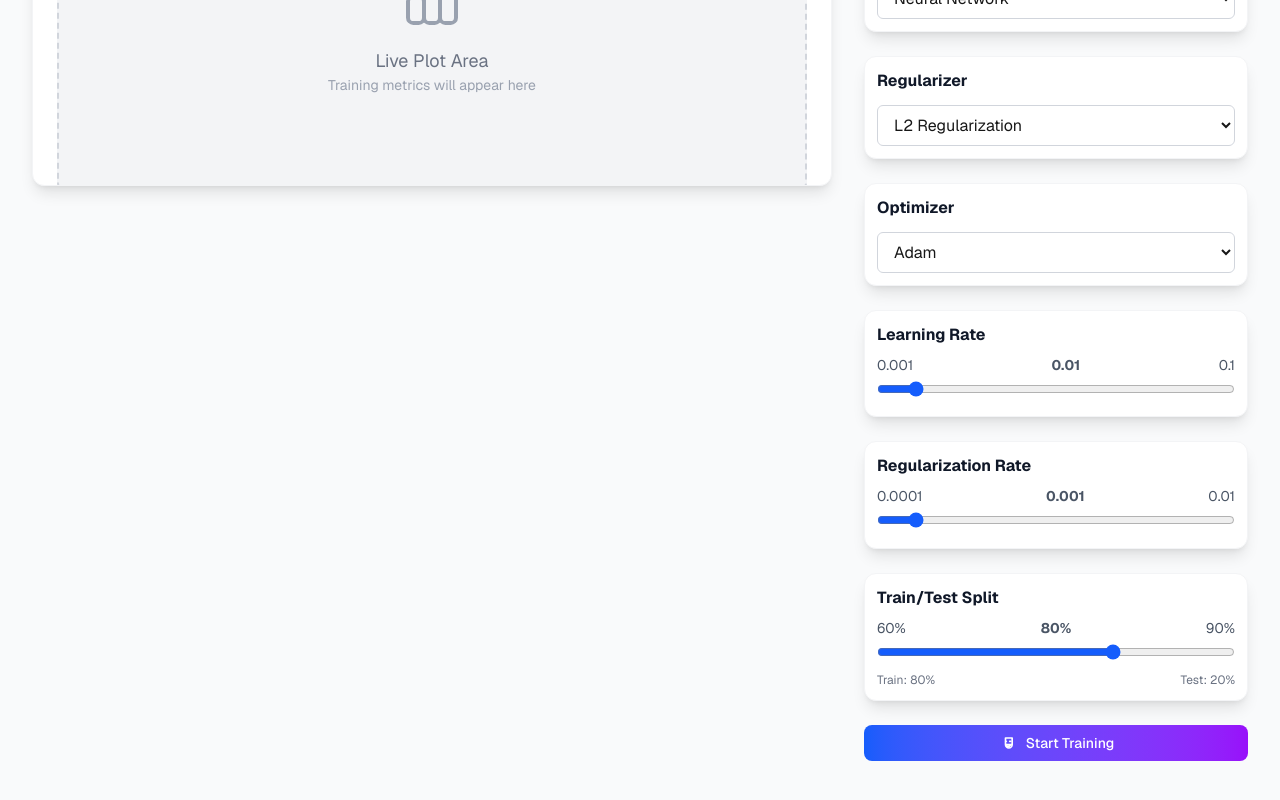
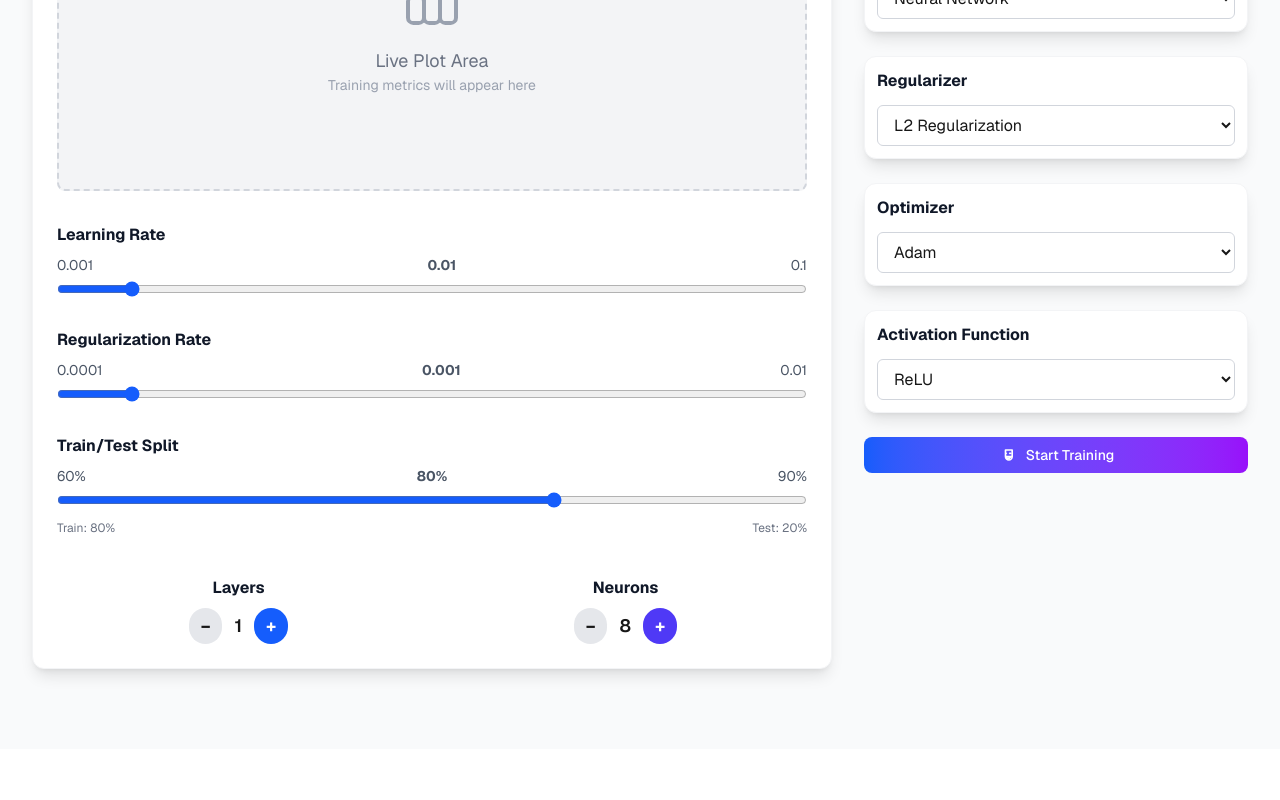
Before and after one commit to GraceG1225/NeuraSectProj, a Next.js app in the folder neurasect/: page / in a window 1280 px wide. Shown: the part 1619-2419 px from the top of the page. Built offline with nearby package versions, Linux system fonts and the light colour scheme; no server answers; the database is empty.

Commit message:
Added buttons for layers and neurons. Added dropdown menu for activiation function

```diff
--- a/neurasect/src/app/components/neuralSection.tsx
+++ b/neurasect/src/app/components/neuralSection.tsx
@@ -18,12 +18,19 @@ export default function NeuralSection({ datasets }: NeuralSectionProps) {
   const [selectedModel, setSelectedModel] = useState<string>("neural_network");
   const [selectedRegularizer, setSelectedRegularizer] = useState<string>("l2");
   const [selectedOptimizer, setSelectedOptimizer] = useState<string>("adam");
+  const [numLayers, setNumLayers] = useState<number>(1);
+  const [numNeurons, setNumNeurons] = useState<number>(8);
+  const [activationFunction, setActivationFunction] = useState<string>("relu");
 
   const formatNumber = (num: number) => {
     if (num < 0.001) return num.toFixed(4);
     if (num < 0.01) return num.toFixed(3);
     return num.toFixed(2);
   };
+
+  const increment = (setter: (value: number) => void, value: number) => setter(value + 1);
+  const decrement = (setter: (value: number) => void, value: number) =>
+    setter(Math.max(1, value - 1));
 
   return (
     <section className="py-20 bg-gray-50">
@@ -38,9 +45,9 @@ export default function NeuralSection({ datasets }: NeuralSectionProps) {
         </div>
 
         <div className="grid grid-cols-1 lg:grid-cols-3 gap-8">
-          {/* Plot Area */}
+          {/* Plot + Sliders + Buttons */}
           <div className="lg:col-span-2">
-            <div className="card p-6 h-96">
+            <div className="card p-6 h-auto bg-white shadow-md rounded-xl flex flex-col justify-center">
               <div className="flex items-center justify-between mb-4">
                 <h3 className="text-xl font-bold text-gray-900">
                   Training Progress
@@ -52,7 +59,7 @@ export default function NeuralSection({ datasets }: NeuralSectionProps) {
               </div>
 
               {/* Placeholder for plot */}
-              <div className="w-full h-80 bg-gray-100 rounded-lg border-2 border-dashed border-gray-300 flex items-center justify-center">
+              <div className="w-full h-80 bg-gray-100 rounded-lg border-2 border-dashed border-gray-300 flex items-center justify-center mb-8">
                 <div className="text-center">
                   <svg
                     className="w-16 h-16 text-gray-400 mx-auto mb-4"
@@ -73,12 +80,118 @@ export default function NeuralSection({ datasets }: NeuralSectionProps) {
                   </p>
                 </div>
               </div>
+
+              {/* --- Sliders Section --- */}
+              <div className="space-y-6">
+                {/* Learning Rate */}
+                <div>
+                  <h3 className="text-base font-bold text-gray-900 mb-2">Learning Rate</h3>
+                  <div className="flex justify-between text-sm text-gray-600 mb-1">
+                    <span>0.001</span>
+                    <span className="font-bold">{formatNumber(learningRate)}</span>
+                    <span>0.1</span>
+                  </div>
+                  <input
+                    type="range"
+                    min="0.001"
+                    max="0.1"
+                    step="0.001"
+                    value={learningRate}
+                    onChange={(e) => setLearningRate(parseFloat(e.target.value))}
+                    className="w-full accent-blue-600 cursor-pointer"
+                  />
+                </div>
+
+                {/* Regularization Rate */}
+                <div>
+                  <h3 className="text-base font-bold text-gray-900 mb-2">Regularization Rate</h3>
+                  <div className="flex justify-between text-sm text-gray-600 mb-1">
+                    <span>0.0001</span>
+                    <span className="font-bold">{formatNumber(regularizationRate)}</span>
+                    <span>0.01</span>
+                  </div>
+                  <input
+                    type="range"
+                    min="0.0001"
+                    max="0.01"
+                    step="0.0001"
+                    value={regularizationRate}
+                    onChange={(e) => setRegularizationRate(parseFloat(e.target.value))}
+                    className="w-full accent-blue-600 cursor-pointer"
+                  />
+                </div>
+
+                {/* Train/Test Split */}
+                <div>
+                  <h3 className="text-base font-bold text-gray-900 mb-2">Train/Test Split</h3>
+                  <div className="flex justify-between text-sm text-gray-600 mb-1">
+                    <span>60%</span>
+                    <span className="font-bold">{Math.round(trainTestSplit * 100)}%</span>
+                    <span>90%</span>
+                  </div>
+                  <input
+                    type="range"
+                    min="0.6"
+                    max="0.9"
+                    step="0.01"
+                    value={trainTestSplit}
+                    onChange={(e) => setTrainTestSplit(parseFloat(e.target.value))}
+                    className="w-full accent-blue-600 cursor-pointer"
+                  />
+                  <div className="flex justify-between text-xs text-gray-500 mt-1">
+                    <span>Train: {Math.round(trainTestSplit * 100)}%</span>
+                    <span>Test: {Math.round((1 - trainTestSplit) * 100)}%</span>
+                  </div>
+                </div>
+
+                <div className="grid grid-cols-2 gap-6 pt-4">
+                  {/* Layers */}
+                  <div className="text-center">
+                    <h3 className="text-base font-bold text-gray-900 mb-2">Layers</h3>
+                    <div className="flex justify-center items-center space-x-3">
+                      <button
+                        onClick={() => decrement(setNumLayers, numLayers)}
+                        className="px-3 py-1 bg-gray-200 hover:bg-gray-300 rounded-full text-lg font-bold"
+                      >
+                        &minus;
+                      </button>
+                      <span className="text-lg font-semibold">{numLayers}</span>
+                      <button
+                        onClick={() => increment(setNumLayers, numLayers)}
+                        className="px-3 py-1 bg-blue-600 hover:bg-blue-700 text-white rounded-full text-lg font-bold"
+                      >
+                        &#43;
+                      </button>
+                    </div>
+                  </div>
+
+                  {/* Neurons */}
+                  <div className="text-center">
+                    <h3 className="text-base font-bold text-gray-900 mb-2">Neurons</h3>
+                    <div className="flex justify-center items-center space-x-3">
+                      <button
+                        onClick={() => decrement(setNumNeurons, numNeurons)}
+                        className="px-3 py-1 bg-gray-200 hover:bg-gray-300 rounded-full text-lg font-bold"
+                      >
+                        &minus;
+                      </button>
+                      <span className="text-lg font-semibold">{numNeurons}</span>
+                      <button
+                        onClick={() => increment(setNumNeurons, numNeurons)}
+                        className="px-3 py-1 bg-indigo-600 hover:bg-indigo-700 text-white rounded-full text-lg font-bold"
+                      >
+                        &#43;
+                      </button>
+                    </div>
+                  </div>
+                </div>
+              </div>
             </div>
           </div>
 
-          {/* Control Panel */}
+          {/* Right Control Panel */}
           <div className="space-y-6">
-            {/* Dataset Selection */}
+            {/* Dataset */}
             <div className="card p-3">
               <h3 className="text-base font-bold text-gray-900 mb-3">Dataset</h3>
               <select
@@ -90,7 +203,7 @@ export default function NeuralSection({ datasets }: NeuralSectionProps) {
                 {datasets?.length ? (
                   datasets.map((dataset) => (
                     <option key={dataset.id} value={dataset.id}>
-                        {dataset.title}
+                      {dataset.title}
                     </option>
                   ))
                 ) : (
@@ -99,7 +212,7 @@ export default function NeuralSection({ datasets }: NeuralSectionProps) {
               </select>
             </div>
 
-            {/* Model Selection */}
+            {/* Model */}
             <div className="card p-3">
               <h3 className="text-base font-bold text-gray-900 mb-3">Model</h3>
               <select
@@ -114,7 +227,7 @@ export default function NeuralSection({ datasets }: NeuralSectionProps) {
               </select>
             </div>
 
-            {/* Regularizer Selection */}
+            {/* Regularizer */}
             <div className="card p-3">
               <h3 className="text-base font-bold text-gray-900 mb-3">Regularizer</h3>
               <select
@@ -130,7 +243,7 @@ export default function NeuralSection({ datasets }: NeuralSectionProps) {
               </select>
             </div>
 
-            {/* Optimizer Selection */}
+            {/* Optimizer */}
             <div className="card p-3">
               <h3 className="text-base font-bold text-gray-900 mb-3">Optimizer</h3>
               <select
@@ -146,68 +259,24 @@ export default function NeuralSection({ datasets }: NeuralSectionProps) {
               </select>
             </div>
 
-            {/* Learning Rate */}
-            <div className="card p-3">
-              <h3 className="text-base font-bold text-gray-900 mb-2">Learning Rate</h3>
-              <div className="flex justify-between text-sm text-gray-600 mb-1">
-                <span>0.001</span>
-                <span className="font-bold">{formatNumber(learningRate)}</span>
-                <span>0.1</span>
+            {/* Activation Function */}
+              <div className="card p-3">
+                <h3 className="text-base font-bold text-gray-900 mb-3">Activation Function</h3>
+                <select
+                  value={activationFunction}
+                  onChange={(e) => setActivationFunction(e.target.value)}
+                  className="w-full px-3 py-2 border border-gray-300 rounded-md focus:ring-2 focus:ring-blue-500"
+                >
+                  <option value="relu">ReLU</option>
+                  <option value="sigmoid">Sigmoid</option>
+                  <option value="tanh">Tanh</option>
+                  <option value="softmax">Softmax</option>
+                  <option value="leaky_relu">Leaky ReLU</option>
+                  <option value="elu">ELU</option>
+                </select>
               </div>
-              <input
-                type="range"
-                min="0.001"
-                max="0.1"
-                step="0.001"
-                value={learningRate}
-                onChange={(e) => setLearningRate(parseFloat(e.target.value))}
-                className="w-full accent-blue-600 cursor-pointer"
-              />
-            </div>
 
-            {/* Regularization Rate */}
-            <div className="card p-3">
-              <h3 className="text-base font-bold text-gray-900 mb-2">Regularization Rate</h3>
-              <div className="flex justify-between text-sm text-gray-600 mb-1">
-                <span>0.0001</span>
-                <span className="font-bold">{formatNumber(regularizationRate)}</span>
-                <span>0.01</span>
-              </div>
-              <input
-                type="range"
-                min="0.0001"
-                max="0.01"
-                step="0.0001"
-                value={regularizationRate}
-                onChange={(e) => setRegularizationRate(parseFloat(e.target.value))}
-                className="w-full accent-blue-600 cursor-pointer"
-              />
-            </div>
-
-            {/* Train/Test Split */}
-            <div className="card p-3">
-              <h3 className="text-base font-bold text-gray-900 mb-2">Train/Test Split</h3>
-              <div className="flex justify-between text-sm text-gray-600 mb-1">
-                <span>60%</span>
-                <span className="font-bold">{Math.round(trainTestSplit * 100)}%</span>
-                <span>90%</span>
-              </div>
-              <input
-                type="range"
-                min="0.6"
-                max="0.9"
-                step="0.01"
-                value={trainTestSplit}
-                onChange={(e) => setTrainTestSplit(parseFloat(e.target.value))}
-                className="w-full accent-blue-600 cursor-pointer"
-              />
-              <div className="flex justify-between text-xs text-gray-500 mt-1">
-                <span>Train: {Math.round(trainTestSplit * 100)}%</span>
-                <span>Test: {Math.round((1 - trainTestSplit) * 100)}%</span>
-              </div>
-            </div>
-
-            {/* Start Training Button */}
+            {/* Start Button */}
             <button className="w-full btn btn-primary py-3 text-lg font-semibold flex items-center justify-center">
               <svg
                 className="w-5 h-5 mr-2"
```
